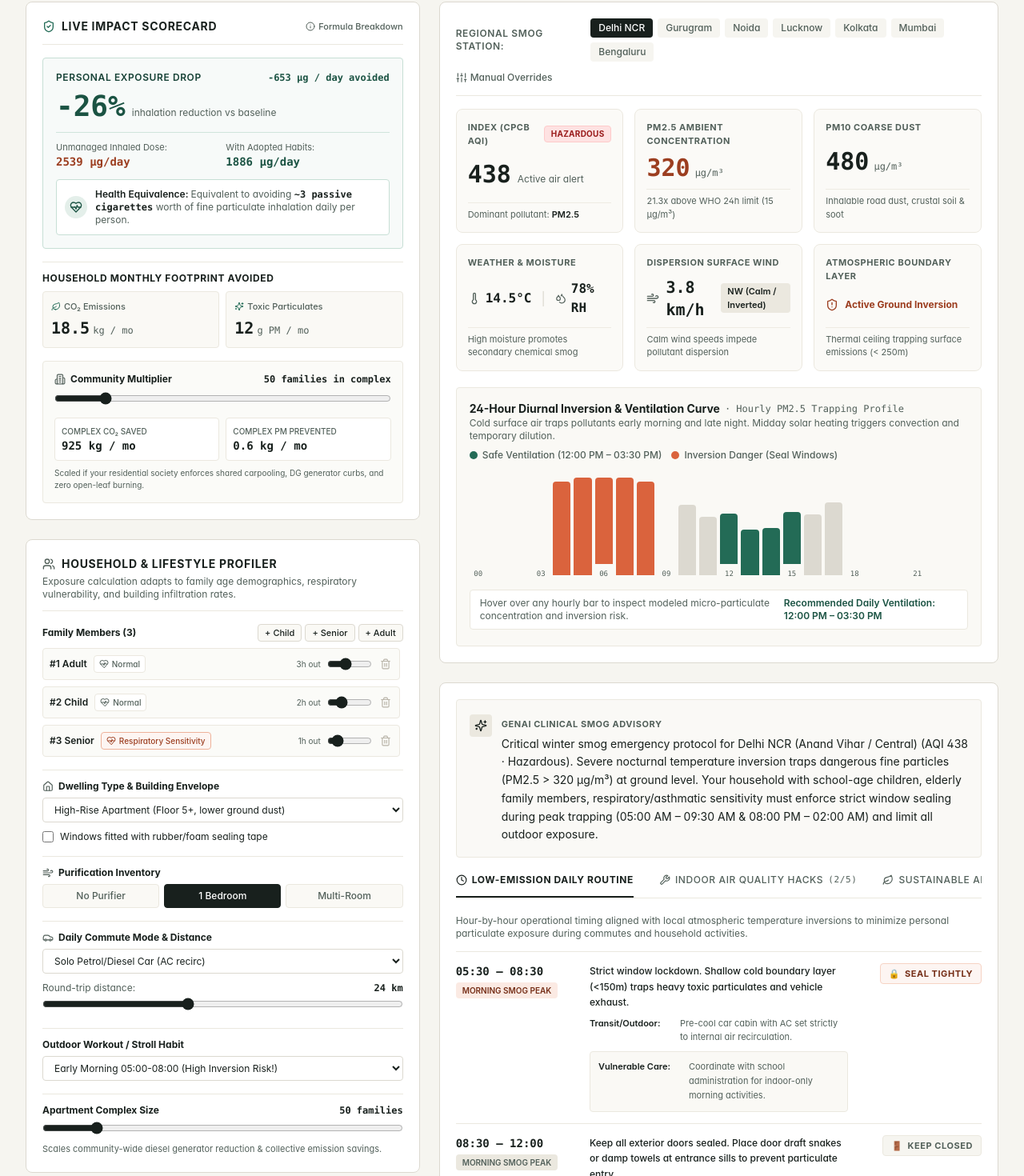
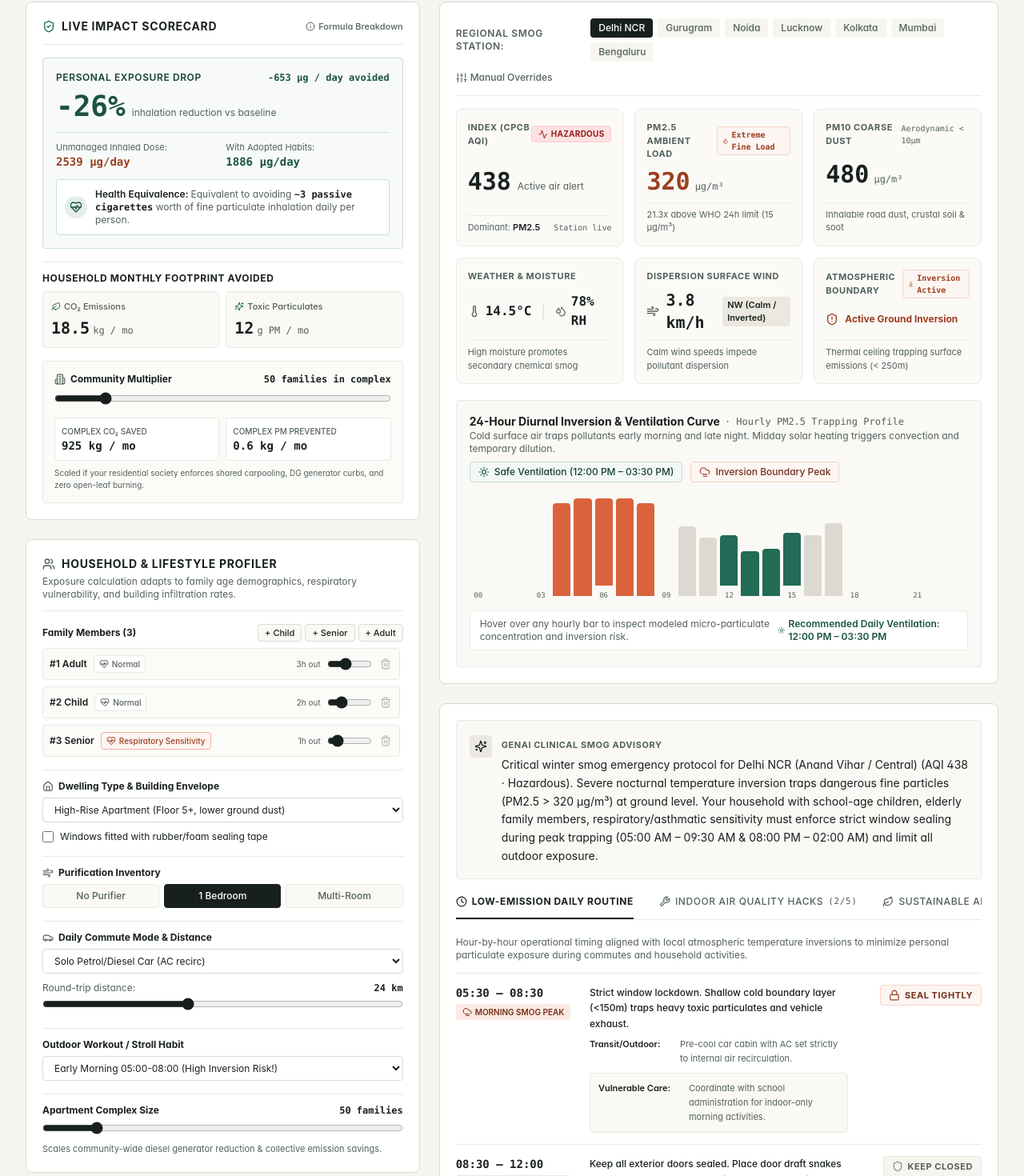
Before and after one commit to VIKAS-555/vayusaathi-smog-copilot, a Next.js app: page / in a window 1280 px wide. Shown: the part 103-1573 px from the top of the page at 80% size. Built offline with nearby package versions, Linux system fonts and the light colour scheme.

Commit message:
feat: add subtle atmospheric condition badges and clean line icons for instant scannability

```diff
--- a/src/components/ActionPlanTabs.tsx
+++ b/src/components/ActionPlanTabs.tsx
@@ -1,6 +1,22 @@
 import React, { useState } from 'react';
 import { DailyRoutineSlot, ActionItem } from '../types';
-import { Clock, Wrench, Leaf, Sparkles, Building } from 'lucide-react';
+import {
+  Clock,
+  Wrench,
+  Leaf,
+  Sparkles,
+  Building,
+  Wind,
+  Lock,
+  Shield,
+  Sun,
+  CloudFog,
+  ArrowDownToLine,
+  Activity,
+  Layers,
+  Filter,
+  CheckCircle2
+} from 'lucide-react';
 
 interface ActionPlanTabsProps {
   routineSchedule: DailyRoutineSlot[];
@@ -101,15 +117,16 @@ export const ActionPlanTabs: React.FC<ActionPlanTabsProps> = ({
             {routineSchedule.map((slot, index) => {
               const isVentilationAction = slot.windowAction.includes('Safe');
               const isSealAction = slot.windowAction.includes('Seal');
+
               return (
                 <div key={index} className="py-3.5 grid grid-cols-1 md:grid-cols-12 gap-3 text-xs items-start">
-                  {/* Time & Phase Badge */}
+                  {/* Time & Phase Badge with Quiet Line Icons */}
                   <div className="md:col-span-3">
                     <span className="font-mono text-sm font-bold text-ink block">
                       {slot.timeWindow}
                     </span>
                     <span
-                      className={`inline-block mt-1 rounded px-2 py-0.5 text-[10px] font-semibold uppercase ${
+                      className={`inline-flex items-center gap-1 mt-1 rounded px-2 py-0.5 text-[10px] font-semibold uppercase ${
                         isVentilationAction
                           ? 'bg-sage-100 text-sage-800'
                           : isSealAction
@@ -117,7 +134,18 @@ export const ActionPlanTabs: React.FC<ActionPlanTabsProps> = ({
                           : 'bg-stone-200 text-ink-muted'
                       }`}
                     >
-                      {slot.phase}
+                      {slot.phase.includes('Smog Peak') ? (
+                        <CloudFog className="h-3 w-3 shrink-0" />
+                      ) : slot.phase.includes('Ventilation') ? (
+                        <Sun className="h-3 w-3 shrink-0" />
+                      ) : slot.phase.includes('Re-Inversion') ? (
+                        <ArrowDownToLine className="h-3 w-3 shrink-0" />
+                      ) : slot.phase.includes('Night') ? (
+                        <Shield className="h-3 w-3 shrink-0" />
+                      ) : (
+                        <Activity className="h-3 w-3 shrink-0" />
+                      )}
+                      <span>{slot.phase}</span>
                     </span>
                   </div>
 
@@ -140,7 +168,7 @@ export const ActionPlanTabs: React.FC<ActionPlanTabsProps> = ({
                     )}
                   </div>
 
-                  {/* Window Guidance Action */}
+                  {/* Window Guidance Action with Strict Crisp Line Icons (Zero Emojis) */}
                   <div className="md:col-span-3 flex md:justify-end items-start">
                     <span
                       className={`rounded px-2.5 py-1 text-[11px] font-bold uppercase tracking-wider flex items-center gap-1.5 ${
@@ -151,7 +179,13 @@ export const ActionPlanTabs: React.FC<ActionPlanTabsProps> = ({
                           : 'border border-stone-200 bg-stone-100 text-ink-muted'
                       }`}
                     >
-                      <span>{isVentilationAction ? '🪟' : isSealAction ? '🔒' : '🚪'}</span>
+                      {isVentilationAction ? (
+                        <Wind className="h-3.5 w-3.5 text-sage-700 shrink-0" />
+                      ) : isSealAction ? (
+                        <Lock className="h-3.5 w-3.5 text-terracotta-700 shrink-0" />
+                      ) : (
+                        <Shield className="h-3.5 w-3.5 text-stone-500 shrink-0" />
+                      )}
                       <span>{slot.windowAction}</span>
                     </span>
                   </div>
@@ -192,6 +226,26 @@ export const ActionPlanTabs: React.FC<ActionPlanTabsProps> = ({
                         <span className="rounded bg-stone-200 px-2 py-0.5 text-[10px] font-bold uppercase tracking-wider text-ink">
                           {hack.tier}
                         </span>
+
+                        {/* Quiet Category Classification Badges */}
+                        {hack.id.includes('seal') || hack.id.includes('towel') ? (
+                          <span className="inline-flex items-center gap-1 rounded bg-stone-100 px-1.5 py-0.5 text-[10px] font-medium text-ink-muted">
+                            <Shield className="h-3 w-3 text-stone-500" /> Infiltration Barrier
+                          </span>
+                        ) : hack.id.includes('fan') || hack.id.includes('filter') ? (
+                          <span className="inline-flex items-center gap-1 rounded bg-stone-100 px-1.5 py-0.5 text-[10px] font-medium text-ink-muted">
+                            <Filter className="h-3 w-3 text-stone-500" /> Particulate Trap
+                          </span>
+                        ) : hack.id.includes('purifier') ? (
+                          <span className="inline-flex items-center gap-1 rounded bg-stone-100 px-1.5 py-0.5 text-[10px] font-medium text-ink-muted">
+                            <Wind className="h-3 w-3 text-stone-500" /> CADR Optimization
+                          </span>
+                        ) : (
+                          <span className="inline-flex items-center gap-1 rounded bg-stone-100 px-1.5 py-0.5 text-[10px] font-medium text-ink-muted">
+                            <Layers className="h-3 w-3 text-stone-500" /> Aerosol Buffer
+                          </span>
+                        )}
+
                         <span className="font-mono text-xs font-semibold text-ink-muted">
                           {hack.costEstimateInr === 0 ? 'Zero-Cost' : `~₹${hack.costEstimateInr}`}
                         </span>
@@ -243,8 +297,9 @@ export const ActionPlanTabs: React.FC<ActionPlanTabsProps> = ({
                   </div>
 
                   <div className="mt-3 flex flex-wrap items-center gap-4 text-xs font-mono">
-                    <span className="text-sage-700 font-bold">
-                      ↓ -{hack.pm25ReductionPercent}% indoor particulate load
+                    <span className="text-sage-700 font-bold flex items-center gap-1">
+                      <CheckCircle2 className="h-3 w-3" />
+                      <span>↓ -{hack.pm25ReductionPercent}% indoor particulate load</span>
                     </span>
                     <span className="text-ink-muted">
                       Saves ~{hack.dailyExposureReductionUg} µg PM2.5/day
@@ -287,6 +342,22 @@ export const ActionPlanTabs: React.FC<ActionPlanTabsProps> = ({
                         <span className="rounded bg-stone-200 px-2 py-0.5 text-[10px] font-bold uppercase tracking-wider text-ink">
                           {action.tier}
                         </span>
+
+                        {/* Quiet Category Classification Badges */}
+                        {action.id.includes('metro') || action.id.includes('commute') ? (
+                          <span className="inline-flex items-center gap-1 rounded bg-stone-100 px-1.5 py-0.5 text-[10px] font-medium text-ink-muted">
+                            <Activity className="h-3 w-3 text-stone-500" /> Commute Shift
+                          </span>
+                        ) : action.id.includes('burn') || action.id.includes('waste') ? (
+                          <span className="inline-flex items-center gap-1 rounded bg-stone-100 px-1.5 py-0.5 text-[10px] font-medium text-ink-muted">
+                            <Shield className="h-3 w-3 text-stone-500" /> Zero-Burn Enforcement
+                          </span>
+                        ) : (
+                          <span className="inline-flex items-center gap-1 rounded bg-stone-100 px-1.5 py-0.5 text-[10px] font-medium text-ink-muted">
+                            <Building className="h-3 w-3 text-stone-500" /> Diesel Soot Abatement
+                          </span>
+                        )}
+
                         <span className="text-xs font-mono text-ink-muted">
                           {action.timeSlot}
                         </span>
--- a/src/components/SmogContextBar.tsx
+++ b/src/components/SmogContextBar.tsx
@@ -1,7 +1,22 @@
 import React, { useState } from 'react';
 import { CitySmogContext } from '../types';
 import { CITY_PRESETS } from '../data/cityPresets';
-import { Wind, Thermometer, Droplets, ShieldAlert, Sliders } from 'lucide-react';
+import {
+  Wind,
+  Thermometer,
+  Droplets,
+  ShieldAlert,
+  Sliders,
+  Sun,
+  CloudFog,
+  ArrowDownToLine,
+  ArrowUpFromLine,
+  Activity,
+  AlertTriangle,
+  Flame,
+  CheckCircle2,
+  Lock
+} from 'lucide-react';
 
 interface SmogContextBarProps {
   currentCity: CitySmogContext;
@@ -107,7 +122,7 @@ export const SmogContextBar: React.FC<SmogContextBarProps> = ({
         </div>
       )}
 
-      {/* Primary Meteorological Grid: Spacious 3x2 Layout (No Narrow Squeezing) */}
+      {/* Primary Meteorological Grid: Spacious 3x2 Layout with Crisp Micro-Badges */}
       <div className="mt-4 grid grid-cols-1 sm:grid-cols-2 md:grid-cols-3 gap-3.5">
         {/* Card 1: CPCB AQI */}
         <div className="rounded-lg border border-stone-200 bg-stone-50/80 p-3.5 flex flex-col justify-between">
@@ -116,7 +131,7 @@ export const SmogContextBar: React.FC<SmogContextBarProps> = ({
               Index (CPCB AQI)
             </span>
             <span
-              className={`rounded px-2 py-0.5 text-[10px] font-bold uppercase tracking-wide ${
+              className={`rounded px-2 py-0.5 text-[10px] font-bold uppercase tracking-wide flex items-center gap-1 ${
                 currentCity.currentAQI >= 400
                   ? 'bg-red-100 text-red-800 border border-red-200'
                   : currentCity.currentAQI >= 300
@@ -126,7 +141,8 @@ export const SmogContextBar: React.FC<SmogContextBarProps> = ({
                   : 'bg-emerald-100 text-emerald-800 border border-emerald-200'
               }`}
             >
-              {currentCity.aqiCategory}
+              <Activity className="h-3 w-3 shrink-0" />
+              <span>{currentCity.aqiCategory}</span>
             </span>
           </div>
           <div className="my-2 flex items-baseline gap-2">
@@ -137,16 +153,32 @@ export const SmogContextBar: React.FC<SmogContextBarProps> = ({
               {currentCity.currentAQI <= 100 ? 'Minimal health risk' : 'Active air alert'}
             </span>
           </div>
-          <span className="text-[11px] text-ink-muted border-t border-stone-200/80 pt-1.5">
-            Dominant pollutant: <strong className="text-ink font-semibold">{currentCity.dominantPollutant}</strong>
+          <span className="text-[11px] text-ink-muted border-t border-stone-200/80 pt-1.5 flex items-center justify-between">
+            <span>Dominant: <strong className="text-ink font-semibold">{currentCity.dominantPollutant}</strong></span>
+            <span className="font-mono text-[10px]">Station live</span>
           </span>
         </div>
 
-        {/* Card 2: PM2.5 Fine Ambient Particles */}
+        {/* Card 2: PM2.5 Fine Ambient Particles with Quiet Condition Badge */}
         <div className="rounded-lg border border-stone-200 bg-stone-50/80 p-3.5 flex flex-col justify-between">
+          <div className="flex items-center justify-between">
             <span className="text-[11px] font-bold uppercase tracking-wider text-ink-muted">
-            PM2.5 Ambient Concentration
+              PM2.5 Ambient Load
             </span>
+            {currentCity.pm25 > 250 ? (
+              <span className="inline-flex items-center gap-1 rounded bg-terracotta-50 border border-terracotta-200 px-1.5 py-0.5 text-[10px] font-mono font-bold text-terracotta-700">
+                <Flame className="h-3 w-3" /> Extreme Fine Load
+              </span>
+            ) : currentCity.pm25 > 100 ? (
+              <span className="inline-flex items-center gap-1 rounded bg-amber-50 border border-amber-200 px-1.5 py-0.5 text-[10px] font-mono font-bold text-amber-800">
+                <AlertTriangle className="h-3 w-3" /> Elevated Exposure
+              </span>
+            ) : (
+              <span className="inline-flex items-center gap-1 rounded bg-sage-50 border border-sage-200 px-1.5 py-0.5 text-[10px] font-mono font-bold text-sage-700">
+                <CheckCircle2 className="h-3 w-3" /> Baseline Safe
+              </span>
+            )}
+          </div>
           <div className="my-2 flex items-baseline gap-1.5">
             <span
               className={`font-mono text-3xl font-extrabold tabular-nums ${
@@ -159,16 +191,19 @@ export const SmogContextBar: React.FC<SmogContextBarProps> = ({
           </div>
           <span className="text-[11px] text-ink-muted border-t border-stone-200/80 pt-1.5">
             {currentCity.pm25 <= 15
-              ? 'Within WHO annual safe guideline'
+              ? 'Within WHO annual guideline (5 µg/m³)'
               : `${(currentCity.pm25 / 15).toFixed(1)}x above WHO 24h limit (15 µg/m³)`}
           </span>
         </div>
 
         {/* Card 3: PM10 Coarse Particulates */}
         <div className="rounded-lg border border-stone-200 bg-stone-50/80 p-3.5 flex flex-col justify-between">
+          <div className="flex items-center justify-between">
             <span className="text-[11px] font-bold uppercase tracking-wider text-ink-muted">
               PM10 Coarse Dust
             </span>
+            <span className="text-[10px] font-mono text-ink-muted">Aerodynamic &lt; 10µm</span>
+          </div>
           <div className="my-2 flex items-baseline gap-1.5">
             <span className="font-mono text-3xl font-extrabold text-ink tabular-nums">
               {currentCity.pm10}
@@ -213,7 +248,7 @@ export const SmogContextBar: React.FC<SmogContextBarProps> = ({
             <span className="text-xl font-bold text-ink tabular-nums">
               {currentCity.windSpeedKmh} km/h
             </span>
-            <span className="rounded bg-stone-200 px-2 py-0.5 text-[11px] font-sans font-semibold text-ink">
+            <span className="rounded bg-stone-200 px-1.5 py-0.5 text-[11px] font-sans font-semibold text-ink">
               {currentCity.windDirection}
             </span>
           </div>
@@ -224,11 +259,22 @@ export const SmogContextBar: React.FC<SmogContextBarProps> = ({
           </span>
         </div>
 
-        {/* Card 6: Atmospheric Inversion & Boundary */}
+        {/* Card 6: Atmospheric Inversion & Boundary with Quiet Line Badge */}
         <div className="rounded-lg border border-stone-200 bg-stone-50/80 p-3.5 flex flex-col justify-between">
+          <div className="flex items-center justify-between">
             <span className="text-[11px] font-bold uppercase tracking-wider text-ink-muted">
-            Atmospheric Boundary Layer
+              Atmospheric Boundary
             </span>
+            {currentCity.currentAQI > 200 ? (
+              <span className="inline-flex items-center gap-1 rounded bg-terracotta-50 border border-terracotta-200 px-1.5 py-0.5 text-[10px] font-mono font-bold text-terracotta-700">
+                <ArrowDownToLine className="h-3 w-3" /> Inversion Active
+              </span>
+            ) : (
+              <span className="inline-flex items-center gap-1 rounded bg-sage-50 border border-sage-200 px-1.5 py-0.5 text-[10px] font-mono font-bold text-sage-700">
+                <ArrowUpFromLine className="h-3 w-3" /> Convection Open
+              </span>
+            )}
+          </div>
           <div
             className={`my-2 flex items-center gap-2 text-xs font-bold leading-snug ${
               currentCity.currentAQI > 200 ? 'text-terracotta-700' : 'text-sage-700'
@@ -260,23 +306,24 @@ export const SmogContextBar: React.FC<SmogContextBarProps> = ({
             </p>
           </div>
 
-          <div className="flex flex-wrap items-center gap-3 text-xs">
-            <div className="flex items-center gap-1.5">
-              <span className="inline-block h-2.5 w-2.5 rounded-full bg-sage-600"></span>
-              <span className="font-medium text-ink-muted">
-                Safe Ventilation ({currentCity.safeVentilationWindows})
-              </span>
+          {/* Quiet Status Badges in Diurnal Legend */}
+          <div className="flex flex-wrap items-center gap-2.5 text-xs">
+            <div className="flex items-center gap-1.5 rounded border border-sage-200 bg-sage-50/90 px-2.5 py-1 text-sage-800 font-medium">
+              <Sun className="h-3.5 w-3.5 text-sage-700 shrink-0" />
+              <span>Safe Ventilation ({currentCity.safeVentilationWindows})</span>
             </div>
-            <div className="flex items-center gap-1.5">
-              <span
-                className={`inline-block h-2.5 w-2.5 rounded-full ${
-                  currentCity.currentAQI > 200 ? 'bg-terracotta-500' : 'bg-stone-400'
-                }`}
-              ></span>
-              <span className="font-medium text-ink-muted">
-                {currentCity.currentAQI > 200 ? 'Inversion Danger (Seal Windows)' : 'Traffic Peak (Mild Haze)'}
-              </span>
+
+            {currentCity.currentAQI > 200 ? (
+              <div className="flex items-center gap-1.5 rounded border border-terracotta-200 bg-terracotta-50/90 px-2.5 py-1 text-terracotta-800 font-medium">
+                <CloudFog className="h-3.5 w-3.5 text-terracotta-700 shrink-0" />
+                <span>Inversion Boundary Peak</span>
               </div>
+            ) : (
+              <div className="flex items-center gap-1.5 rounded border border-stone-200 bg-stone-100 px-2.5 py-1 text-ink-muted font-medium">
+                <Activity className="h-3.5 w-3.5 text-stone-500 shrink-0" />
+                <span>Normal Convective Mixing</span>
+              </div>
+            )}
           </div>
         </div>
 
@@ -317,7 +364,7 @@ export const SmogContextBar: React.FC<SmogContextBarProps> = ({
             })}
           </div>
 
-          {/* Dynamic Hover Tooltip / Detail Callout */}
+          {/* Dynamic Hover Tooltip / Detail Callout with Crisp Line Icons */}
           <div className="mt-3 min-h-[38px] rounded border border-stone-200 bg-white px-3 py-2 text-xs flex flex-wrap items-center justify-between gap-2">
             {hoveredPoint ? (
               <>
@@ -332,18 +379,29 @@ export const SmogContextBar: React.FC<SmogContextBarProps> = ({
                     (AQI ~{hoveredPoint.aqi})
                   </span>
                   <span
-                    className={`rounded px-1.5 py-0.5 text-[10px] font-bold uppercase ${
+                    className={`rounded px-1.5 py-0.5 text-[10px] font-bold uppercase flex items-center gap-1 ${
                       hoveredPoint.isSafeVentilationWindow
                         ? 'bg-sage-100 text-sage-800'
                         : 'bg-terracotta-100 text-terracotta-800'
                     }`}
                   >
-                    {hoveredPoint.isSafeVentilationWindow ? 'Safe Ventilation Window' : `Inversion: ${hoveredPoint.inversionRisk}`}
+                    {hoveredPoint.isSafeVentilationWindow ? (
+                      <>
+                        <Sun className="h-3 w-3" />
+                        <span>Safe Ventilation</span>
+                      </>
+                    ) : (
+                      <>
+                        <Lock className="h-3 w-3" />
+                        <span>Inversion: {hoveredPoint.inversionRisk}</span>
+                      </>
+                    )}
                   </span>
                 </div>
                 {hoveredPoint.notes && (
-                  <span className="text-xs text-ink-muted italic">
-                    ℹ️ {hoveredPoint.notes}
+                  <span className="text-xs text-ink-muted flex items-center gap-1">
+                    <Activity className="h-3 w-3 text-ink-muted shrink-0" />
+                    <span>{hoveredPoint.notes}</span>
                   </span>
                 )}
               </>
@@ -352,8 +410,9 @@ export const SmogContextBar: React.FC<SmogContextBarProps> = ({
                 <span>
                   Hover over any hourly bar to inspect modeled micro-particulate concentration and inversion risk.
                 </span>
-                <span className="font-semibold text-sage-700">
-                  Recommended Daily Ventilation: {currentCity.safeVentilationWindows}
+                <span className="font-semibold text-sage-700 flex items-center gap-1">
+                  <Sun className="h-3.5 w-3.5 text-sage-600" />
+                  <span>Recommended Daily Ventilation: {currentCity.safeVentilationWindows}</span>
                 </span>
               </div>
             )}
```
Also changed, not shown: src/components/Masthead.tsx (+6 -2 lines), 1 other file (tests, documents, lock files or other folders). Lines whose indentation alone changed are shown as unchanged.
